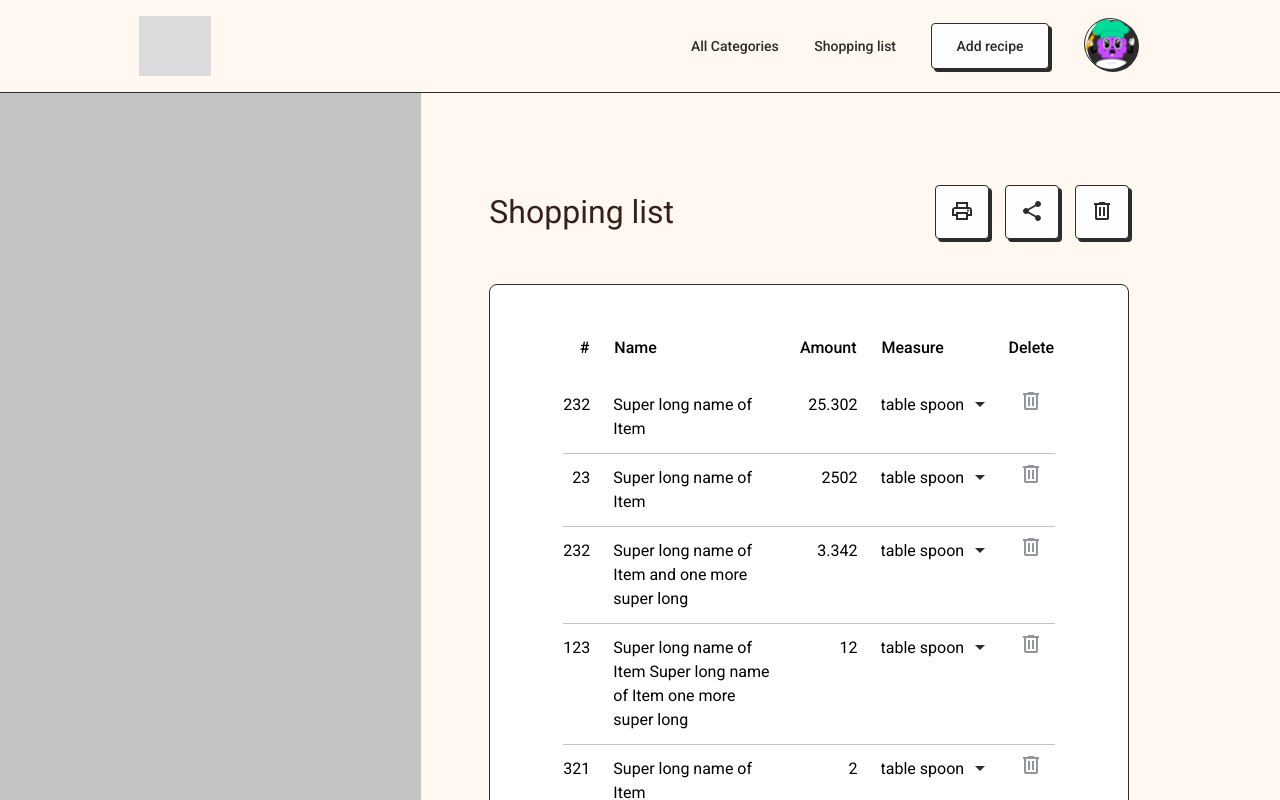
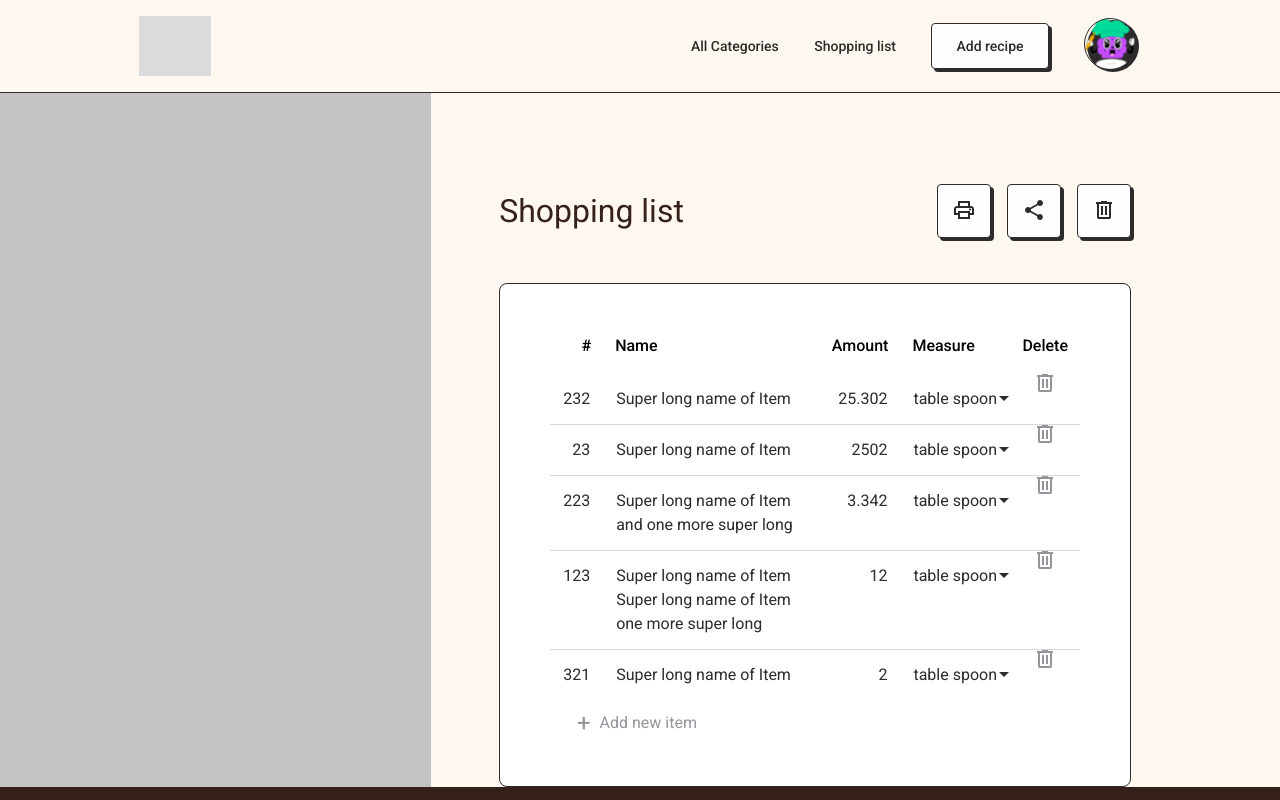
Before and after one commit to recipetoria/recipetoria-frontend, a React (Create React App) app: page /shopping_list in a window 1280 px wide. Shown: the top 800 px of the page. Built offline with nearby package versions, Linux system fonts and the light colour scheme; a web font is replaced by a local one.

Commit message:
fix: table in shopping list

```diff
--- a/src/components/ShoppingListTable/ShoppingListTable.scss
+++ b/src/components/ShoppingListTable/ShoppingListTable.scss
@@ -8,33 +8,18 @@
   border-radius: 8px;
 
   .table {
-    border-spacing: 23.5px 0;
+    display: grid;
+    grid-template-columns: repeat(5, auto);
 
-    th {
-      padding-bottom: 20px;
+    &__head {
+      padding: 0 12px;
+      margin-bottom: 16px;
 
       font-weight: 500;
       text-align: start;
 
       &:first-child {
         text-align: right;
-      }
-    }
-
-    td {
-      padding: 12px 0;
-    }
-
-    tr {
-      vertical-align: text-top;
-      box-shadow: 0 1px 0 0 $grey-color;
-
-      &:first-child {
-        box-shadow: none;
-      }
-
-      &:last-child {
-        box-shadow: none;
       }
     }
   }
--- a/src/components/ShoppingListTable/ShoppingListTable.tsx
+++ b/src/components/ShoppingListTable/ShoppingListTable.tsx
@@ -1,43 +1,48 @@
+import { IShoppingListItems } from "../../types/types";
 import ShoppingListTableItem from "../ShoppingListTableItem/ShoppingListTableItem";
 import "./ShoppingListTable.scss";
 
 export default function ShoppingListTable() {
+  const shoppingItems: IShoppingListItems[] = [
+    { id: 232, name: "Super long name of Item", amount: 25.302 },
+    { id: 23, name: "Super long name of Item", amount: 2502 },
+    {
+      id: 223,
+      name: "Super long name of Item and one more super long",
+      amount: 3.342,
+    },
+    {
+      id: 123,
+      name: "Super long name of Item Super long name of Item one more super long",
+      amount: 12,
+    },
+    {
+      id: 321,
+      name: "Super long name of Item",
+      amount: 2,
+    },
+  ];
+
+  const shoppingItemsJSX = shoppingItems.map((item, index) => (
+    <ShoppingListTableItem
+      id={item.id}
+      name={item.name}
+      amount={item.amount}
+      key={item.id}
+      isLined={index !== shoppingItems.length - 1}
+    />
+  ));
+
   return (
     <div className="shopping-list-table">
-      <table className="table">
-        <tr>
-          <th>#</th>
-          <th>Name</th>
-          <th>Amount</th>
-          <th>Measure</th>
-          <th>Delete</th>
-        </tr>
-        <ShoppingListTableItem
-          id={232}
-          name="Super long name of Item"
-          amount={25.302}
-        />
-        <ShoppingListTableItem
-          id={23}
-          name="Super long name of Item"
-          amount={2502}
-        />
-        <ShoppingListTableItem
-          id={232}
-          name="Super long name of Item and one more super long"
-          amount={3.342}
-        />
-        <ShoppingListTableItem
-          id={123}
-          name="Super long name of Item Super long name of Item one more super long "
-          amount={12}
-        />
-        <ShoppingListTableItem
-          id={321}
-          name="Super long name of Item"
-          amount={2}
-        />
-      </table>
+      <article className="table">
+        <div className="table__head">#</div>
+        <div className="table__head">Name</div>
+        <div className="table__head">Amount</div>
+        <div className="table__head">Measure</div>
+        <div className="table__head">Delete</div>
+        {shoppingItemsJSX}
+      </article>
       <button type="button" className="shopping-list-table__add-btn">
         <span className="shopping-list-table__add-btn-plus">+</span>
         <span className="shopping-list-table__add-btn-text">Add new item</span>
--- a/src/components/ShoppingListTableItem/ShoppingListTableItem.scss
+++ b/src/components/ShoppingListTableItem/ShoppingListTableItem.scss
@@ -1,32 +1,63 @@
 @import '../../styles/variables';
 
-.shopping-list-table-item {
-  .td-id,
-  .td-amount {
-    text-align: end;
+.td {
+  color: $black-color;
+
+  &__with-line {
+    border-bottom: 1px solid $gray-light-1-color;
   }
 
-  .td-select {
-    width: 104px;
-    overflow: hidden;
+  &__input {
+    width: fit-content;
+  }
 
-    font-size: 16px;
+  &__button {
+    text-align: start;
+
+    background: none;
+  }
+
+  .select {
     font-weight: 400;
-    line-height: 24px;
-    text-overflow: ellipsis;
 
     background: url('../../assets/png/icon-up.png') no-repeat right;
-    border: none;
+    outline: none;
+    box-shadow: none;
 
-    outline: none;
     appearance: none;
   }
 
-  .td-trash {
-    text-align: center;
+  &__button,
+  .select {
+    padding: 8px 12px;
+    margin: 4px 0;
 
-    .trash {
-      fill: $gray-light-color;
+    font-size: 16px;
+    line-height: 24px;
+    color: $black-color;
+
+    border: 1px solid transparent;
+
+    transition: all .5s;
+
+    &:hover {
+      cursor: pointer;
+
+      border: 1px solid $gray-light-1-color;
+      border-radius: 4px;
     }
   }
 }
+
+.td-id,
+.td-amount {
+  text-align: end;
+}
+
+.td-trash {
+  text-align: center;
+
+  .trash {
+    fill: $gray-light-color;
+  }
+}
--- a/src/components/ShoppingListTableItem/ShoppingListTableItem.tsx
+++ b/src/components/ShoppingListTableItem/ShoppingListTableItem.tsx
@@ -1,29 +1,123 @@
+import { useState } from "react";
 import Trash from "../../assets/svg/Trash";
 import "./ShoppingListTableItem.scss";
 
 /* eslint-disable jsx-a11y/control-has-associated-label */
+
 interface IShoppingListTableItem {
   id: number;
   name: string;
   amount: number;
+  isLined: boolean;
 }
 
 export default function ShoppingListTableItem(props: IShoppingListTableItem) {
-  const { id, name, amount } = props;
+  const { id, name, amount, isLined } = props;
+  const [isClicked, setClick] = useState("");
+  const [valueId, setValueId] = useState<number>();
+  const [valueName, setValueName] = useState<string>();
+  const [valueAmount, setValueAmount] = useState<number>();
+  console.log(isLined);
 
   return (
-    <tr className="shopping-list-table-item">
-      <td className="td-id">{id}</td>
-      <td className="td-name">{name}</td>
-      <td className="td-amount">{amount}</td>
-      <td>
-        <select name="measure" className="td-select">
+    <>
+      <div className={`td-id td ${isLined ? "td__with-line" : ""}`}>
+        {isClicked === "id" ? (
+          <input
+            type="number"
+            defaultValue={valueId || id}
+            className="td__input"
+            onKeyUp={(e) => {
+              if (e.key === "Enter") {
+                setValueId(+e.currentTarget.value);
+                setClick("");
+              }
+            }}
+            onBlur={(e) => {
+              setValueId(+e.currentTarget.value);
+              setClick("");
+            }}
+          />
+        ) : (
+          <button
+            type="button"
+            className="td__button"
+            onClick={() => setClick("id")}
+          >
+            {valueId || id}
+          </button>
+        )}
+      </div>
+      <div className={`td-name td ${isLined ? "td__with-line" : ""}`}>
+        {isClicked === "name" ? (
+          <textarea
+            defaultValue={valueName || name}
+            className="td__input"
+            onKeyUp={(e) => {
+              if (e.key === "Enter") {
+                setValueName(e.currentTarget.value);
+                setClick("");
+              }
+            }}
+            onBlur={(e) => {
+              setValueName(e.currentTarget.value);
+              setClick("");
+            }}
+          />
+        ) : (
+          <button
+            type="button"
+            className="td__button"
+            onClick={() => setClick("name")}
+          >
+            {valueName || name}
+          </button>
+        )}
+      </div>
+      <div className={`td-amount td ${isLined ? "td__with-line" : ""}`}>
+        {isClicked === "amount" ? (
+          <input
+            type="number"
+            defaultValue={valueAmount || amount}
+            className="td__input"
+            onKeyUp={(e) => {
+              if (e.key === "Enter") {
+                setValueAmount(+e.currentTarget.value);
+                setClick("");
+              }
+            }}
+            onBlur={(e) => {
+              setValueAmount(+e.currentTarget.value);
+              setClick("");
+            }}
+          />
+        ) : (
+          <button
+            type="button"
+            className="td__button"
+            onClick={() => setClick("amount")}
+          >
+            {valueAmount || amount}
+          </button>
+        )}
+      </div>
+      <div className={`td-select td ${isLined ? "td__with-line" : ""}`}>
+        <select name="measure" className="select">
           <option value="table spoon">table spoon</option>
+          <option value="gram">gram</option>
+          <option value="kilogram">kilogram</option>
+          <option value="ounce">ounce</option>
+          <option value="pound">pound</option>
+          <option value="pack">pack</option>
+          <option value="box">box</option>
+          <option value="bottle">bottle</option>
+          <option value="tea spoon">tea spoon</option>
+          <option value="glass">glass</option>
         </select>
-      </td>
-      <td className="td-trash">
+      </div>
+      <div className={`td-trash td ${isLined ? "td__with-line" : ""}`}>
         <Trash />
-      </td>
-    </tr>
+      </div>
+    </>
   );
 }
--- a/src/styles/_variables.scss
+++ b/src/styles/_variables.scss
@@ -7,3 +7,4 @@ $yellow-color: #FAE8CD;
 $grey-color: #C4C4C4;
 $white-color: #FFF;
 $gray-light-color: #94959A;
+$gray-light-1-color: #D9D9D9;
--- /dev/null
+++ b/src/types/types.ts
@@ -0,0 +1,5 @@
+export interface IShoppingListItems {
+  id: number;
+  name: string;
+  amount: number;
+}
```
